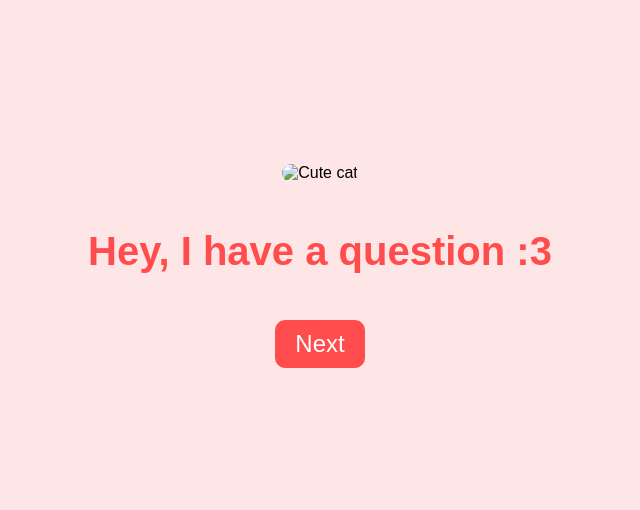
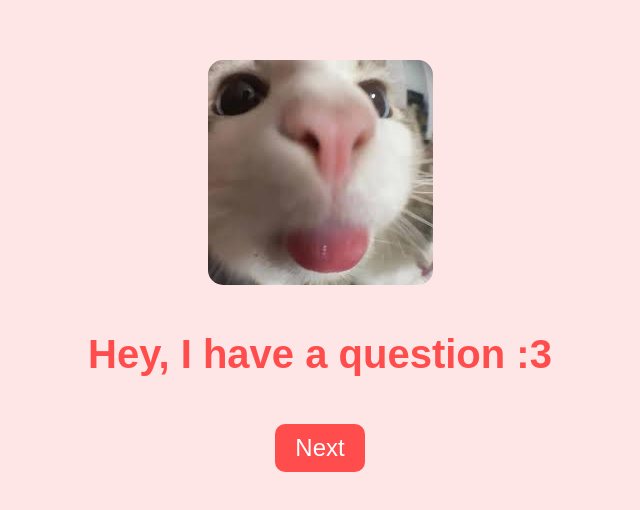
Before and after one commit to winstonwxi/valentines, a plain HTML site: page index.html in a window 1280 px wide. Shown: the part 142-652 px from the top of the page, without its empty margins (320-960 px from the left). Drawn offline with Linux system fonts and the light colour scheme.

Commit message:
Update index.html

```diff
--- a/index.html
+++ b/index.html
@@ -37,7 +37,7 @@
     </style>
 </head>
 <body>
-    <img src="images/catphoto.jpg" alt="Cute cat">
+    <img src="catphoto.jpg" alt="Cute cat">
     <h1>Hey, I have a question :3</h1>
     <button class="btn" onclick="window.location.href='valentine.html'">Next</button>
 </body>
```
